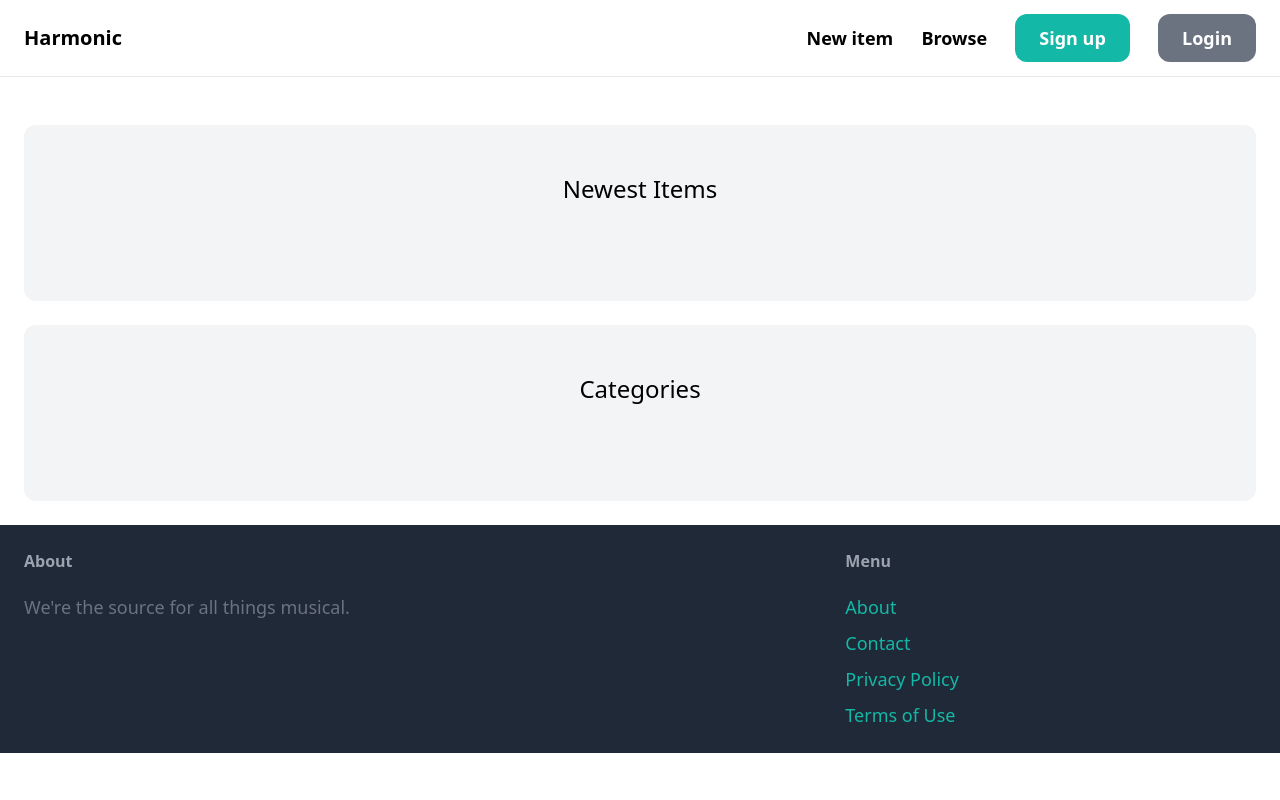
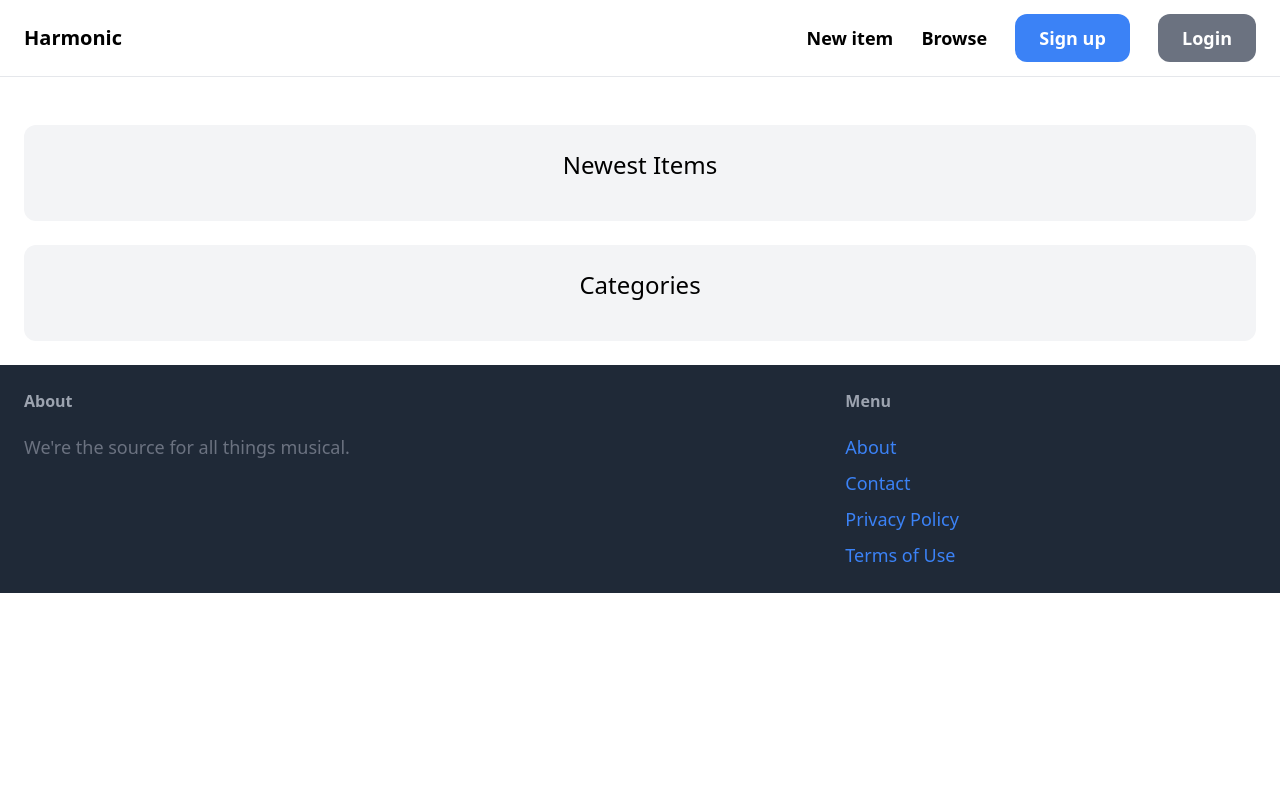
Before and after one commit to lindsaymward/harmonic, a Django app: page / in a window 1280 px wide. Run offline with Django 4.2, Linux system fonts and the light colour scheme; data that the repository does not hold is empty; some libraries are stand-ins or nearby versions.

Commit message:
Adjust styling of item and category cards

```diff
--- a/harmonic/core/templates/core/base.html
+++ b/harmonic/core/templates/core/base.html
@@ -16,7 +16,7 @@
     <div class="space-x-6">
       <a href="#" class="text-lg font-semibold hover:text-gray-500">New item</a>
       <a href="#" class="text-lg font-semibold hover:text-gray-500">Browse</a>
-      <a href="#" class="px-6 py-3 text-lg font-semibold bg-teal-500 text-white rounded-xl hover:bg-teal-700">Sign up</a>
+      <a href="#" class="px-6 py-3 text-lg font-semibold bg-blue-500 text-white rounded-xl hover:bg-blue-700">Sign up</a>
       <a href="#" class="px-6 py-3 text-lg font-semibold bg-gray-500 text-white rounded-xl hover:bg-gray-700">Login</a>
     </div>
   </nav>
@@ -33,10 +33,10 @@
       <h3 class="mb-5 font-semibold text-gray-400">Menu</h3>
 
       <ul class="space-y-2">
-        <li><a href="#" class="text-lg text-teal-500 hover:text-teal-700">About</a></li>
-        <li><a href="{% url 'contact' %}" class="text-lg text-teal-500 hover:text-teal-700">Contact</a></li>
-        <li><a href="#" class="text-lg text-teal-500 hover:text-teal-700">Privacy Policy</a></li>
-        <li><a href="#" class="text-lg text-teal-500 hover:text-teal-700">Terms of Use</a></li>
+        <li><a href="#" class="text-lg text-blue-500 hover:text-blue-700">About</a></li>
+        <li><a href="{% url 'contact' %}" class="text-lg text-blue-500 hover:text-blue-700">Contact</a></li>
+        <li><a href="#" class="text-lg text-blue-500 hover:text-blue-700">Privacy Policy</a></li>
+        <li><a href="#" class="text-lg text-blue-500 hover:text-blue-700">Terms of Use</a></li>
       </ul>
     </div>
   </footer>
--- a/harmonic/core/templates/core/index.html
+++ b/harmonic/core/templates/core/index.html
@@ -3,16 +3,16 @@
 {% block title %}Welcome{% endblock %}
 
 {% block content %}
-<div class="mt-6 px-6 py-12 bg-gray-100 rounded-xl">
-  <h2 class="mb-12 text-2xl text-center">Newest Items</h2>
+<div class="mt-6 px-6 py-6 bg-gray-100 rounded-xl">
+  <h2 class="mb-4 text-2xl text-center">Newest Items</h2>
   <div class="grid grid-cols-3 gap-3">
     {% for item in items %}
-    <div>
+    <div class="bg-white rounded-xl hover:bg-gray-200">
       <a href="#">
-        <div>
-          <img src="{{ item.image.url }}" class="rounded-t-xl" />
+        <div class="flex justify-center items-center">
+          <img src="{{ item.image.url }}" class="rounded-t-xl h-40 mt-6" />
         </div>
-        <div class="p-6 bg-white rounded-b-xl">
+        <div class="p-6">
           <h2 class="text-2xl">{{ item.name }}</h2>
           <p class="text-gray-500">Price: {{ item.price }}</p>
         </div>
@@ -22,13 +22,13 @@
   </div>
 </div>
 
-<div class="mt-6 px-6 py-12 bg-gray-100 rounded-xl">
-  <h2 class="mb-12 text-2xl text-center">Categories</h2>
+<div class="mt-6 px-6 py-6 bg-gray-100 rounded-xl">
+  <h2 class="mb-4 text-2xl text-center">Categories</h2>
   <div class="grid grid-cols-3 gap-3">
     {% for category in categories %}
     <div>
       <a href="#">
-        <div class="p-6 bg-white rounded-b-xl">
+        <div class="p-6 bg-white rounded-xl hover:bg-gray-200">
           <h2 class="text-2xl">{{ category.name }}</h2>
           <p class="text-gray-500">{{ category.items.count }} items</p>
         </div>
```
